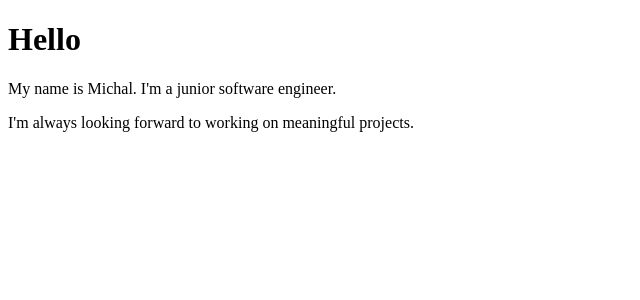
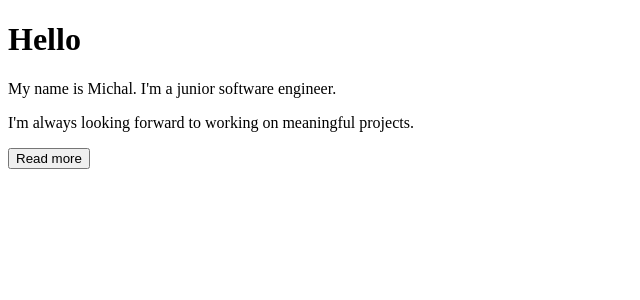
Before and after one commit to mjaniczko/Portfolio-React, a React (Create React App) app: page / in a window 1280 px wide. Shown: the top 300 px of the page, without its empty margins (0-640 px from the left). Built offline with nearby package versions, Linux system fonts and the light colour scheme.

Commit message:
Added toggleDisplayBio

```diff
--- a/src/App.js
+++ b/src/App.js
@@ -4,6 +4,12 @@
     constructor () {
         super();
         this.state = { displayBio: false };
+
+        this.toggleDisplayBio = this.toggleDisplayBio.bind(this);
+    };
+
+    toggleDisplayBio () {
+        this.setState({ displayBio: !this.state.displayBio });
     };
 
     render () {
@@ -18,8 +24,13 @@
                             <p>I live in Cracow, and code every day</p>
                             <p>My favorite language is JavaScript, and i think React.js is awesome</p>
                             <p>Besides coding, I also love music, sports and good food :D</p>
+                            <button onClick={this.toggleDisplayBio}>Show less</button>
                         </div>
-                    ) : null
+                    ) : (
+                        <div>
+                            <button onClick={this.toggleDisplayBio}>Read more</button>
+                        </div>
+                    )
                 }
             </div>
         );
```
